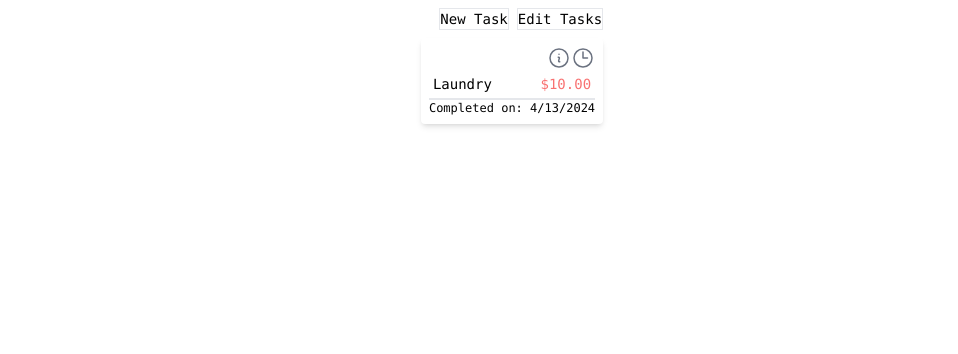
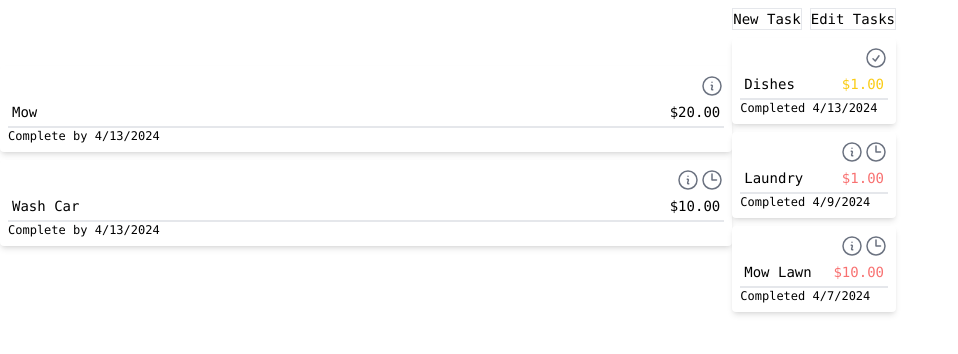
Before and after one commit to blaksmith205/famdit, a Next.js app: page /parent in a window 1280 px wide. Shown: the top 354 px of the page, without its empty margins (0-958 px from the left). Built offline with nearby package versions, Linux system fonts and the light colour scheme.

Commit message:
Allows parent to approve a task for their child

```diff
--- a/src/app/components/InfoDialog.tsx
+++ b/src/app/components/InfoDialog.tsx
@@ -1,11 +1,19 @@
 import { Dialog, Transition } from '@headlessui/react'
 import { Fragment } from 'react'
-import { Task } from './TaskBlock'
+import { Task, TaskConsumer, TaskState } from './TaskBlock'
 
-export default function InfoDialog({task, open, setOpen}: {task: Task, open: boolean, setOpen: (arg: boolean) => void}) {
+export default function InfoDialog({task, open, setOpen, onApprove}: {task: Task, open: boolean, setOpen: (_: boolean) => void, onApprove?: TaskConsumer}) {
 
     function closeModal() {
         setOpen(false)
+    }
+
+    function handleApprove() {
+        task.parentView = false
+        if (onApprove) {
+            onApprove(task)
+        }
+        closeModal()
     }
 
     if (task.info) {
@@ -46,14 +54,23 @@ export default function InfoDialog({task, open, setOpen}: {task: Task, open: boo
                             <p className="text-sm text-gray-500"> {task.info} </p>
                         </div>
 
-                        <div className="mt-4">
+                        <div className="inline-flex mt-6 gap-2 justify-center">
                             <button
                             type="button"
-                            className="inline-flex justify-center rounded-md border border-transparent bg-blue-100 px-4 py-2 text-sm font-medium text-blue-900 hover:bg-blue-200 focus:outline-none focus-visible:ring-2 focus-visible:ring-blue-500 focus-visible:ring-offset-2"
+                            className="rounded-md border border-transparent bg-blue-100 p-2 text-sm font-medium text-blue-900 hover:bg-blue-200 focus:outline-none focus-visible:ring-2 focus-visible:ring-blue-500 focus-visible:ring-offset-2"
                             onClick={closeModal}
                             >
                             Ok
                             </button>
+                        {(onApprove && task.parentView && task.state == TaskState.Available) &&
+                            <button
+                            type="button"
+                            className="rounded-md border border-transparent bg-blue-100 p-2 text-sm font-medium text-blue-900 hover:bg-blue-200 focus:outline-none focus-visible:ring-2 focus-visible:ring-blue-500 focus-visible:ring-offset-2"
+                            onClick={handleApprove}
+                            >
+                            Approve
+                            </button>
+                        }
                         </div>
                         </Dialog.Panel>
                     </Transition.Child>
--- a/src/app/components/TaskBlock.tsx
+++ b/src/app/components/TaskBlock.tsx
@@ -26,6 +26,7 @@ export type Task = {
     info?: string;
     actions?: TaskAction[];
     completedOn?: Date;
+    completeBy?: Date;
 }
 
 function approve(task: Task) {
@@ -83,7 +84,18 @@ function buildButton(action: TaskAction, task: Task, stateChanger : (state: bool
     }
 }
 
-export default function TaskBlock({task}: {task: Task}) {
+function getDate(task: Task): string {
+    let nowDate = new Date().toLocaleDateString()
+    // Need the parent to approve the task by reading through the requirements (info)
+    // Or the task to be available for the child
+    if ((task.parentView && task.state == TaskState.Available) || (!task.parentView && task.state == TaskState.Available)) {
+        return "Complete by " + (task.completeBy ? task.completeBy.toLocaleDateString() : nowDate)
+    } else {
+        return "Completed " + (task.completedOn ? task.completedOn.toLocaleDateString() : nowDate)
+    }
+}
+
+export default function TaskBlock({task, onApprove}: {task: Task, onApprove?: TaskConsumer}) {
     const [dialogOpen, setDialogOpen] = useState(false);
 
     return (
@@ -96,11 +108,9 @@ export default function TaskBlock({task}: {task: Task}) {
                 <h1 className="flex-1">{task.name}</h1>
                 <div className={getStyle(task)}>${task.amount.toFixed(2)}</div>
             </div>
-            <div className="text-xs">
-                Completed on: {task.completedOn ? task.completedOn.toLocaleDateString() : new Date().toLocaleDateString()}
-            </div>
+            <div className="text-xs">{getDate(task)}</div>
         </div>
-        <InfoDialog task={task} open={dialogOpen} setOpen={setDialogOpen}/>
+        <InfoDialog task={task} open={dialogOpen} setOpen={setDialogOpen} onApprove={onApprove}/>
         </>
     )
 }
--- a/src/app/parent/page.tsx
+++ b/src/app/parent/page.tsx
@@ -5,19 +5,39 @@ import CreateTaskDialog from "../components/CreateTaskDialog";
 import TaskForm from "../components/TaskForm";
 
 const defaultTasks = [
-    {name:"Laundry", amount: 10, parentView: true, state: TaskState.Transfered, info: "Do your laundry every week.", actions: [TaskAction.Info, TaskAction.Repeat]}
+    {name:"Dishes", amount: 1, parentView: true, state: TaskState.Pending, info: "Do that dishes when they pile up.", actions: [TaskAction.Approve]},
+    {name:"Laundry", amount: 1, parentView: true, state: TaskState.Transfered, info: "Do your laundry every week.", actions: [TaskAction.Info, TaskAction.Repeat], completedOn: new Date("04/09/2024")},
+    {name:"Mow Lawn", amount: 10, parentView: true, state: TaskState.Transfered, info: "Mow the lawn every week (every 2 weeks during winter).", actions: [TaskAction.Info, TaskAction.Repeat], completedOn: new Date("04/07/2024")},
+] as Task[];
+
+const defaultExternalTasks = [
+    {name:"Mow", amount: 20, parentView: true, state: TaskState.Available, info: "Mow the lawn for 80-year old neighbor, Fred. Bring your own lawn mower and knock at the door beforehand.", actions: [TaskAction.Info], completedOn: new Date("04/09/2024")},
+    {name:"Wash Car", amount: 10, parentView: true, state: TaskState.Available, info: "Mow the lawn every week (every 2 weeks during winter).", actions: [TaskAction.Info, TaskAction.Repeat], completedOn: new Date("04/07/2024")},
 ] as Task[];
 
 export default function ParentPage() {
     const [createTask, setCreateTask] = useState(false);
     const [tasks, setTasks] = useState(defaultTasks);
+    const [externalTasks, setExternalTasks] = useState(defaultExternalTasks);
 
     function addTask(...[task] : Parameters<TaskConsumer>): ReturnType<TaskConsumer> {
         setTasks([...tasks, task]);
     }
 
+    function handleApproveTask(task: Task) {
+        // Remove the element from the external tasks
+        setExternalTasks(externalTasks.filter(t => t.name !== task.name))
+        // Add the element to the internal tasks
+        addTask(task)
+    }
+
     return (
-        <div className="z-10 max-w-5xl w-full items-center justify-center font-mono text-sm lg:flex">
+        <div className="z-10 max-w-4xl w-full items-center justify-center font-mono text-sm lg:flex">
+            <div className="flex-1">
+                {externalTasks.map((task) =>
+                    <TaskBlock key={task.name} task={task} onApprove={handleApproveTask}/>
+                )}
+            </div>
             <div className="flex-col ">
                 <div className="flex justify-end gap-2 py-2">
                     <button className="text-black hover:text-gray-500 border" onClick={() => setCreateTask(true)}>New Task</button>
```
